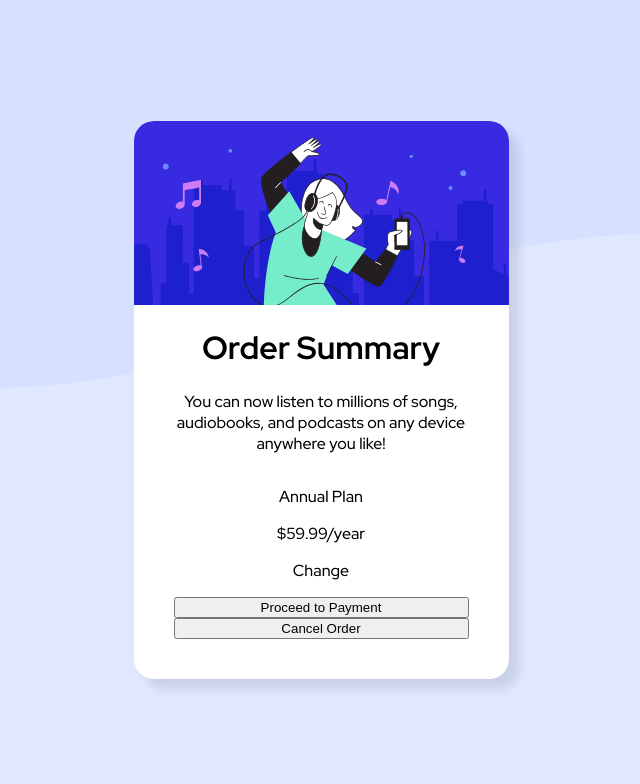
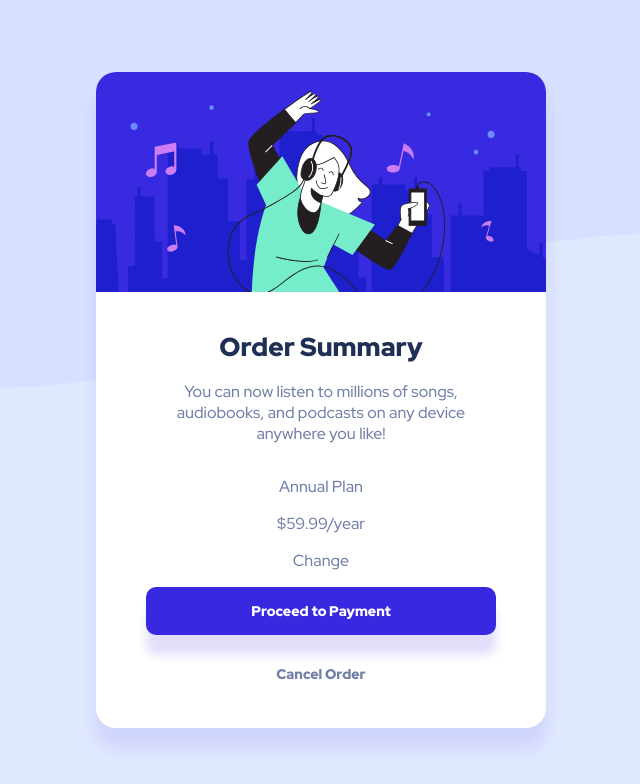
Before and after one commit to MariusHor/Order-summary-component, a plain HTML site: page index.html in a window 1280 px wide. Shown: the whole page, without its empty margins (319-959 px from the left). Drawn offline with Linux system fonts and the light colour scheme.

Commit message:
Worked on the buttons and margins

```diff
--- a/css/style.css
+++ b/css/style.css
@@ -49,6 +49,7 @@ body {
     background-color: var(--clr-pale-blue);
     padding: 0;
     margin: 0;
+    color: var(--clr-desaturated-blue);
 
 }
 
@@ -66,9 +67,9 @@ body {
 
 .card {
     background: var(--clr-white);
-    max-width: 375px;
+    max-width: 450px;
     border-radius: var(--border-radius);
-    box-shadow: 10px 10px 10px rgb(0, 0, 0, 10%);
+    box-shadow: 0px 20px 15px rgb(56, 41, 224, 10%);
     text-align: center;
 }
 
@@ -78,11 +79,53 @@ body {
 }
 
 .card__content {
-    padding: 0 4rem 4rem;
     display: grid;
-    justify-content: center;
+    justify-items: center;
+    padding: 0 2rem 3rem;
 }
 
 .btn {
     display: block;
+    padding: 1.5rem;
+    font-weight: 900;
+    cursor: pointer;
+    font-size: 1.4rem;
+    font-family: inherit;
+    border: none;
+    max-width: 350px;
 }
+
+.btn--blue {
+    color: var(--clr-white);
+    background-color: var(--clr-bright-blue);
+    border-radius: 1rem;
+    width: 100%;
+    box-shadow: 0px 20px 10px rgb(56, 41, 224, 15%);
+}
+
+.btn--blue:hover {
+    opacity: 0.7;
+}
+
+.btn--transparent {
+    background: var(--clr-white);
+    width: fit-content;
+    color: inherit;
+    margin-top: 1rem;
+    padding-top: 0;
+    margin-top: 3rem;
+}
+
+.card__header {
+    font-weight: 900;
+    color: var(--clr-dark-blue);
+    font-size: 2.6rem;
+}
+
+.card__description {
+}
+
+.card__summary {
+    max-width: 350px;
+    margin-top: 2rem;
+}
--- a/index.html
+++ b/index.html
@@ -29,8 +29,8 @@
               <p class="order__change">Change</p>
             </div>
           </div>
-          <button class="btn">Proceed to Payment</button>
-          <button class="btn btn--cancel">Cancel Order</button>
+          <button class="btn btn--blue">Proceed to Payment</button>
+          <button class="btn btn--transparent">Cancel Order</button>
         </div>
       </div>
     </main>
```
